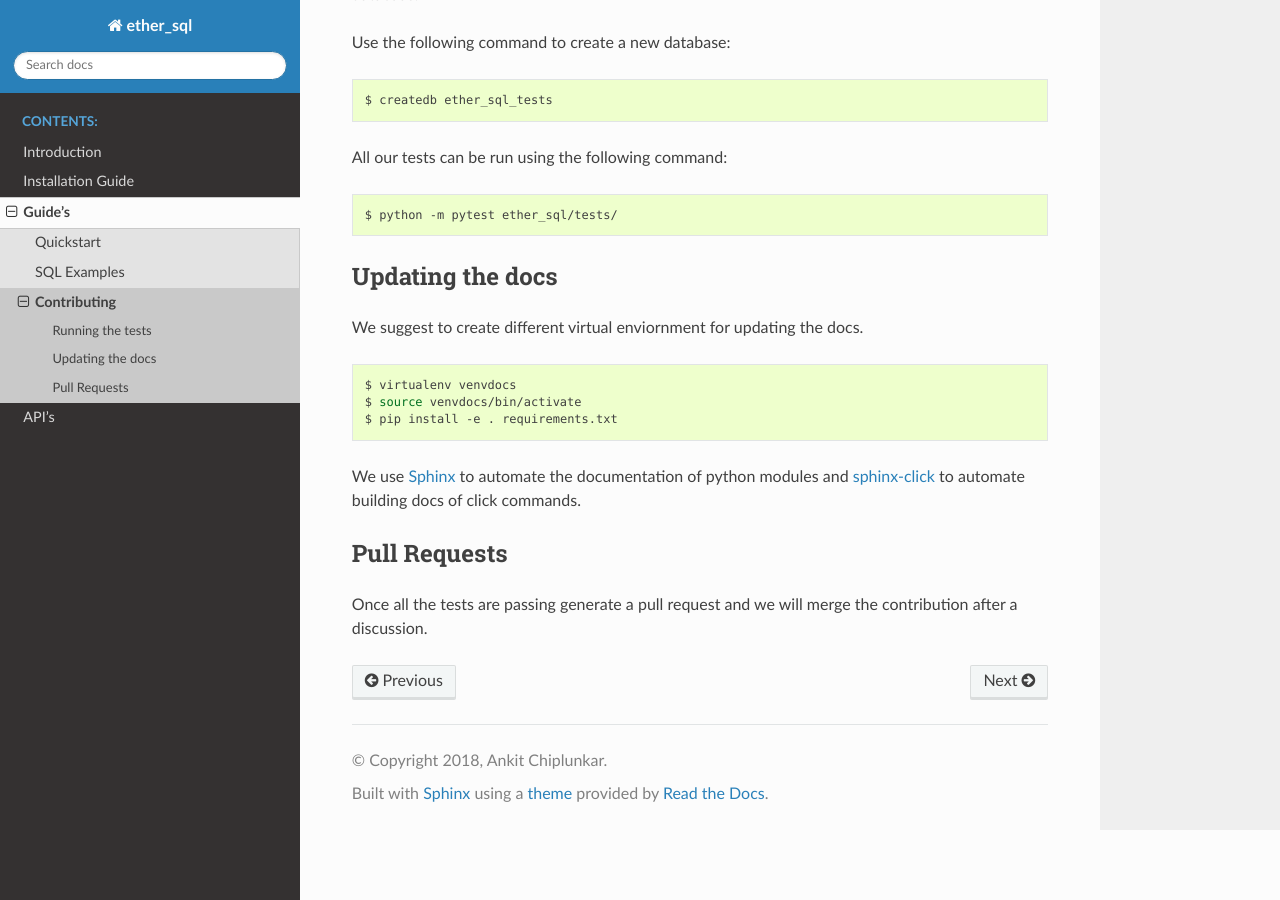
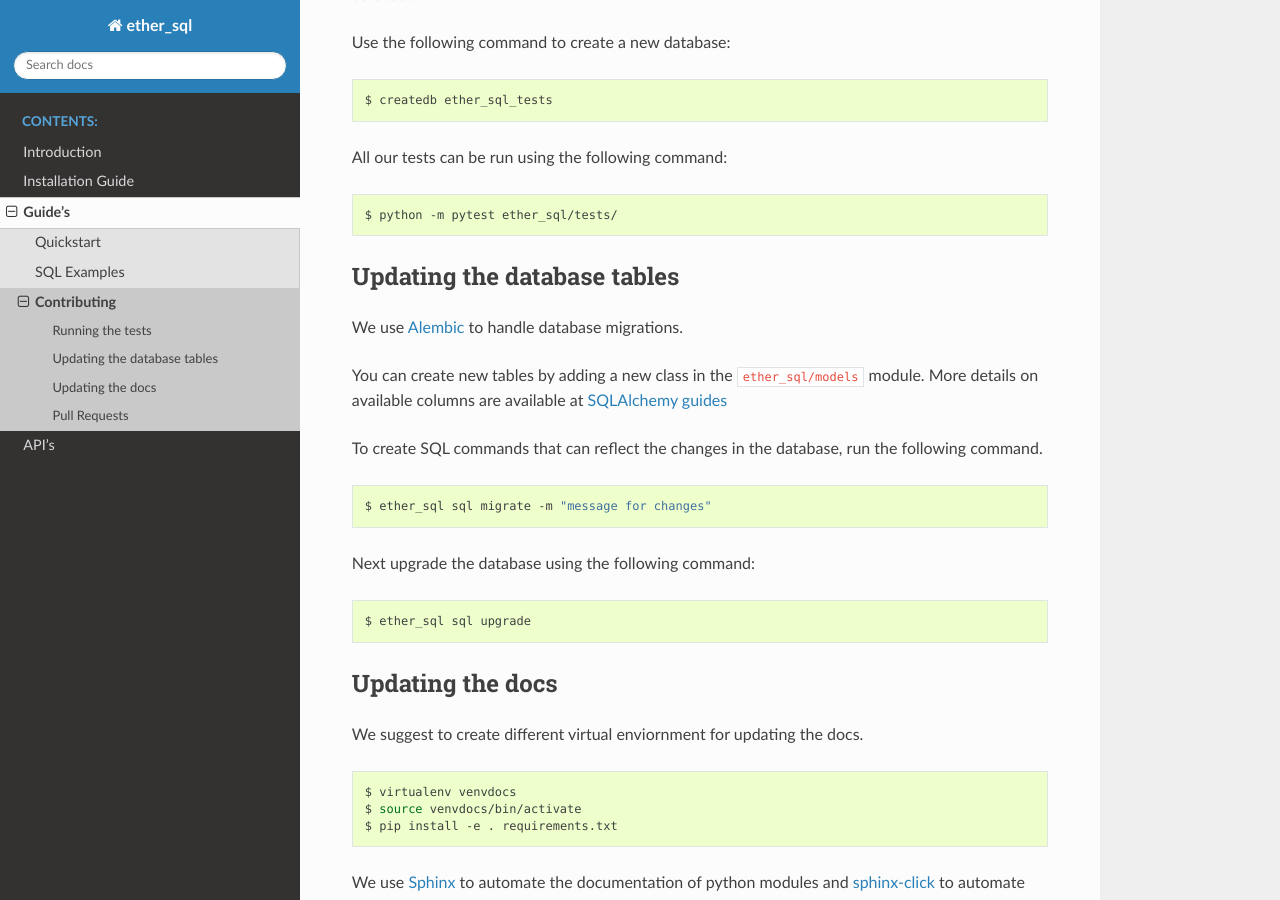
Before and after one commit to analyseether/ether_sql, a Sphinx documentation site: the page built from docs/guides/contribution.rst, in a window 1280 px wide and 900 px high, scrolled down 305 px. Built offline with Sphinx 7.4.7 and the Read the Docs theme 2.0.0, drawn with Linux system fonts in a browser that asks for light colours.

Commit message:
added docs for alembic migrations

```diff
--- a/docs/guides/contribution.rst
+++ b/docs/guides/contribution.rst
@@ -23,6 +23,27 @@ All our tests can be run using the following command:
   $ python -m pytest ether_sql/tests/
 
 
+Updating the database tables
+----------------------------
+
+We use `Alembic <http://alembic.zzzcomputing.com/en/latest/tutorial.html>`_ to
+handle database migrations.
+
+You can create new tables by adding a new class in the :code:`ether_sql/models` module. More details on available columns are available at `SQLAlchemy guides <http://docs.sqlalchemy.org/en/latest/orm/tutorial.html>`_
+
+To create SQL commands that can reflect the changes in the database, run the following command.
+
+
+.. code :: shell
+
+  $ ether_sql sql migrate -m "message for changes"
+
+Next upgrade the database using the following command:
+
+.. code :: shell
+
+  $ ether_sql sql upgrade
+
 Updating the docs
 -----------------
 
```
Also changed, not shown: 1 other file.
